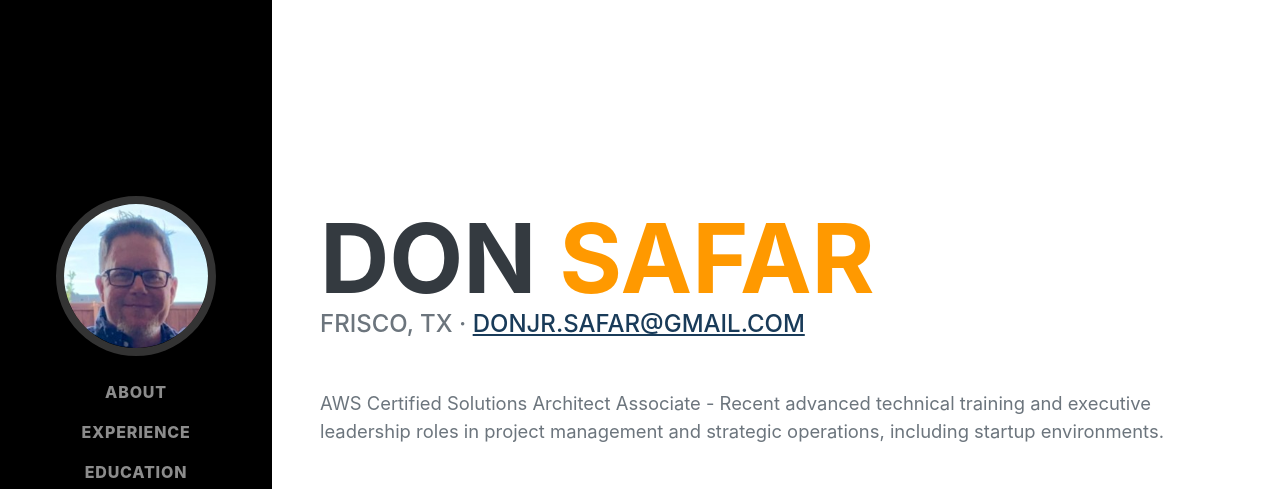
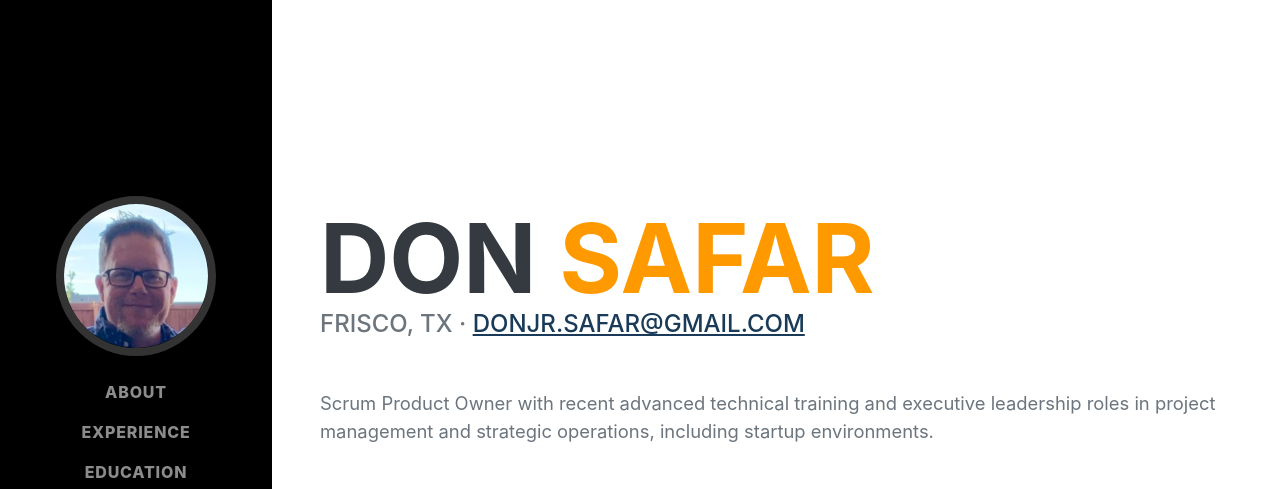
Before and after one commit to dwsafar/donsafar.com-FrontEnd, a plain HTML site: page index.html in a window 1280 px wide. Shown: the top 489 px of the page. Drawn offline with nearby package versions, Linux system fonts and the light colour scheme; no server answers; a web font is replaced by a local one.

Commit message:
Update index.html

```diff
--- a/index.html
+++ b/index.html
@@ -48,7 +48,7 @@
                         Frisco, TX ·
                         <a href="mailto:donjr.safar@gmail.com">donjr.safar@gmail.com</a>
                     </div>
-                    <p class="lead mb-5">AWS Certified Solutions Architect Associate - Recent advanced technical training and executive leadership roles in project management and strategic operations, including startup environments.</p>
+                    <p class="lead mb-5">Scrum Product Owner with recent advanced technical training and executive leadership roles in project management and strategic operations, including startup environments.</p>
                     <!-- Vistor Counter -->
             		<p>Visitor Number <span id="count"></span></p>
             		<div class="social-icons">
```
